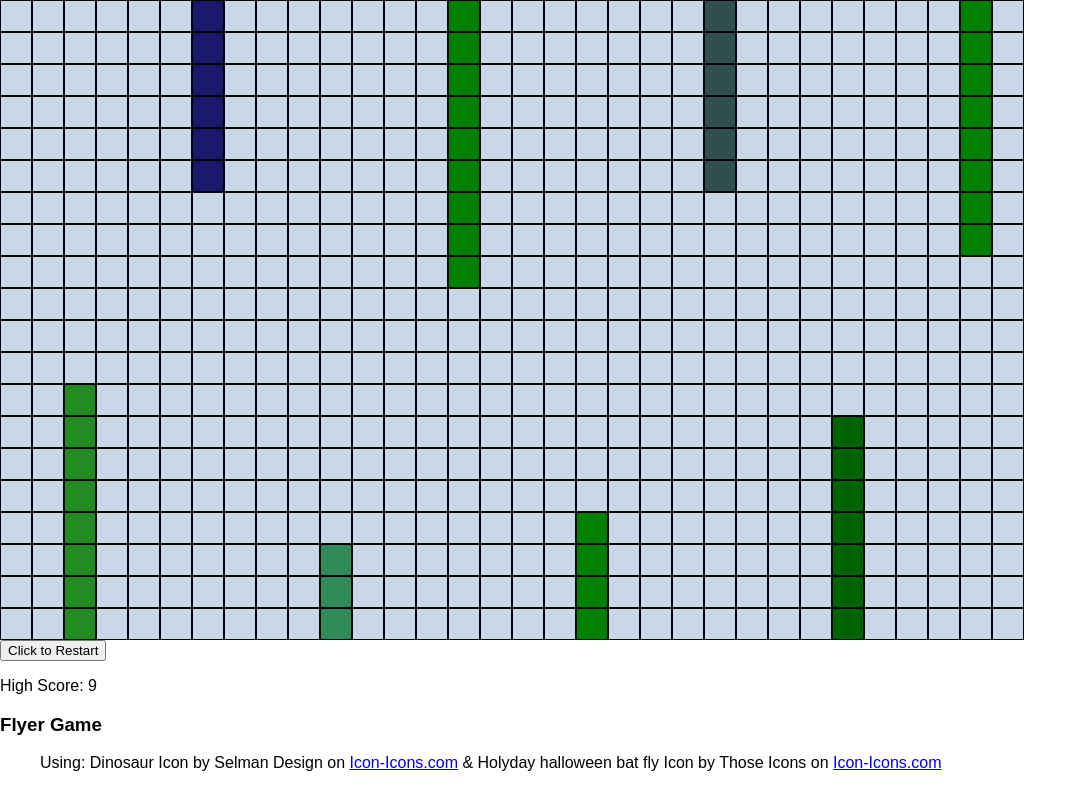
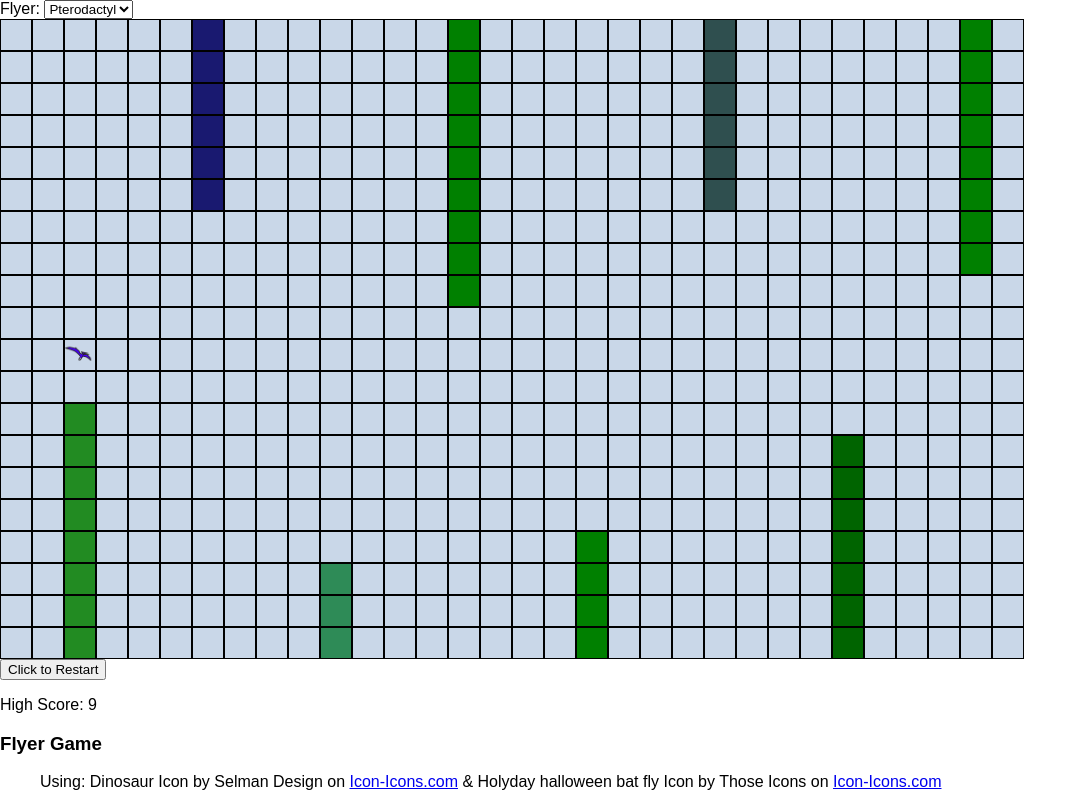
Before and after one commit to darkgrayknight/flappy, a React (Vite) app: page / in a window 1280 px wide. Shown: the whole page, without its empty margins (0-1087 px from the left). Built offline with nearby package versions, Linux system fonts and the light colour scheme.

Commit message:
Adjust so Pterodactyl shows up nicely and is the first option

```diff
--- a/src/App.tsx
+++ b/src/App.tsx
@@ -1,12 +1,15 @@
-import { Component, type CSSProperties } from "react";
+import { Component, type ChangeEvent, type CSSProperties } from "react";
 import "./App.css";
 
-const backgrounds = [
-	{ name: "bird", start: "bird-down.png", end: "bird-up.png" },
-	{ name: "pterodactyl", start: "flyer-close.png", end: "flyer-open.png" },
+const flyers = [
+	{ name: "Pterodactyl", start: "flyer-close.png", end: "flyer-open.png" },
+	{ name: "Bird", start: "bird-down.png", end: "bird-up.png" },
 ];
 
 const backColor = "#c9d7e8";
+
+const flyerImage = (file: string) =>
+	`url('${file}') center / contain no-repeat ${backColor}`;
 const towerColors = [
 	"darkgreen",
 	"green",
@@ -18,8 +21,6 @@ const towerColors = [
 
 const defaults = {
 	bird: {
-		background: `url('${backgrounds[1].start}') ${backColor}`,
-		backgroundUp: `url('${backgrounds[1].end}') ${backColor}`,
 		height: 10,
 		position: 2,
 		boost: 2,
@@ -48,6 +49,7 @@ interface GameState {
 	crashed: boolean;
 	score: number;
 	highScore: number;
+	flyerIndex: number;
 }
 
 interface GridCellProps {
@@ -115,7 +117,7 @@ class Game extends Component<Record<string, never>, GameState> {
 			position: defaults.bird.position,
 		};
 		const towers = this.makeTowers();
-		grid[bird.height][bird.position] = defaults.bird.background;
+		grid[bird.height][bird.position] = flyerImage(flyers[0].start);
 		this.state = {
 			grid,
 			bird,
@@ -123,6 +125,7 @@ class Game extends Component<Record<string, never>, GameState> {
 			crashed: false,
 			score: 0,
 			highScore: 0,
+			flyerIndex: 0,
 		};
 	}
 
@@ -156,7 +159,9 @@ class Game extends Component<Record<string, never>, GameState> {
 				}
 			}
 
-			grid[bird.height][bird.position] = defaults.bird.backgroundUp;
+			grid[bird.height][bird.position] = flyerImage(
+				flyers[this.state.flyerIndex].end,
+			);
 			const score = this.state.score + 1;
 			const highScore =
 				crashed && score > this.state.highScore
@@ -228,8 +233,18 @@ class Game extends Component<Record<string, never>, GameState> {
 		const grid = this.state.grid.map((row) => [...row]);
 		grid[bird.height][bird.position] = defaults.cell.color;
 		bird.height -= defaults.bird.boost;
-		grid[bird.height][bird.position] = defaults.bird.background;
+		grid[bird.height][bird.position] = flyerImage(
+			flyers[this.state.flyerIndex].start,
+		);
 		this.setState({ bird, grid });
+	};
+
+	private handleFlyerChange = (event: ChangeEvent<HTMLSelectElement>) => {
+		const flyerIndex = Number(event.target.value);
+		const { bird } = this.state;
+		const grid = this.state.grid.map((row) => [...row]);
+		grid[bird.height][bird.position] = flyerImage(flyers[flyerIndex].start);
+		this.setState({ flyerIndex, grid });
 	};
 
 	private restart = () => {
@@ -243,6 +258,19 @@ class Game extends Component<Record<string, never>, GameState> {
 	render() {
 		return (
 			<div onClick={this.handleClick}>
+				<label onClick={(e) => e.stopPropagation()}>
+					Flyer:{" "}
+					<select
+						value={this.state.flyerIndex}
+						onChange={this.handleFlyerChange}
+					>
+						{flyers.map((flyer, index) => (
+							<option key={flyer.name} value={index}>
+								{flyer.name}
+							</option>
+						))}
+					</select>
+				</label>
 				<Grid grid={this.state.grid} />
 				{this.state.crashed ? (
 					<button onClick={this.restart}>Click to Restart</button>
```
